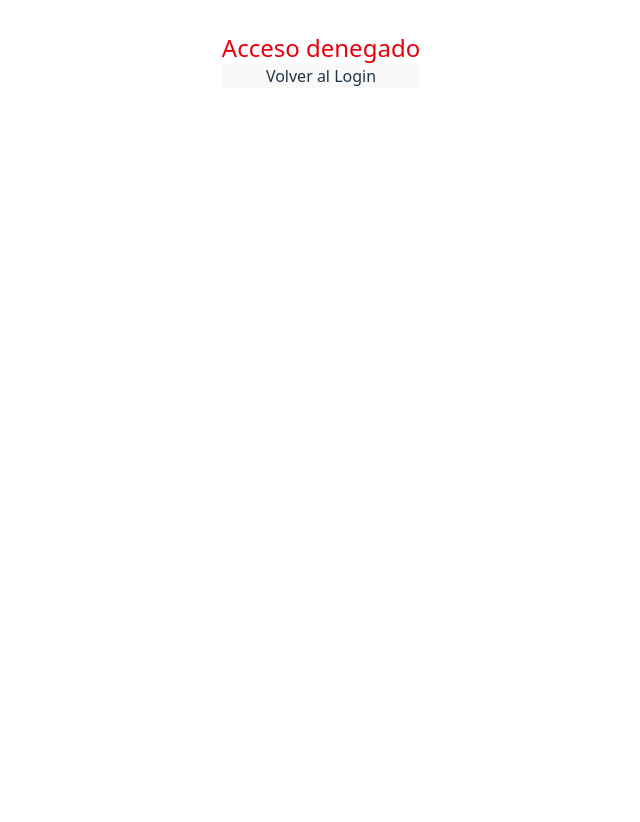
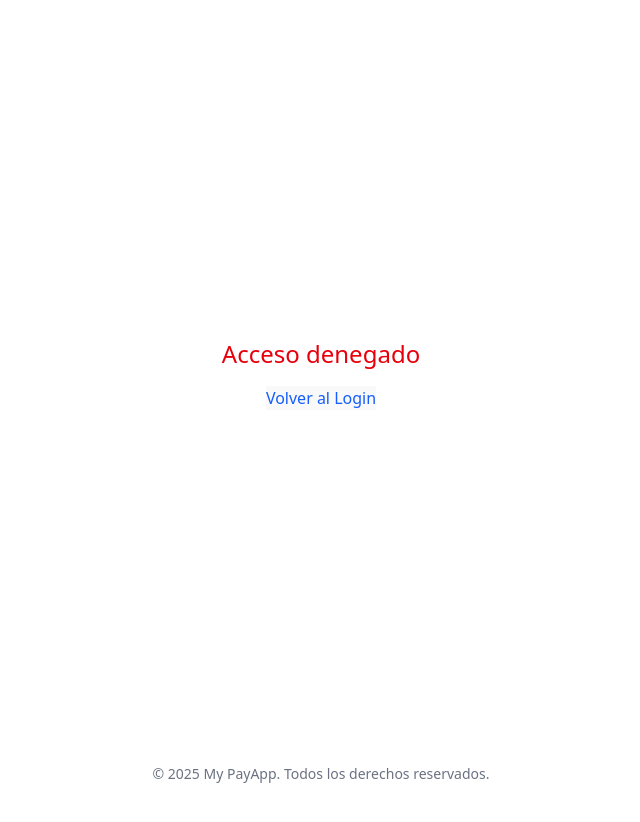
Before and after one commit to GonzaloJacq/payapp, a React (Vite) app: page / in a window 1280 px wide. Shown: the top 822 px of the page, without its empty margins (319-959 px from the left). After the commit the page ends 800 px from the top, so only its background shows below. Built offline with nearby package versions, Linux system fonts and the light colour scheme.

Commit message:
fix: center login y deniedAccesPage

```diff
--- a/src/features/components/deniedAccess.tsx
+++ b/src/features/components/deniedAccess.tsx
@@ -1,5 +1,6 @@
 import { useNavigate } from "react-router";
 import { Body } from "./body";
+import Footer from "../../footer";
 
 export default function DeniedAcces() {
   const navigate = useNavigate();
@@ -9,16 +10,19 @@ export default function DeniedAcces() {
   };
 
   return (
+    <div className="min-h-screen flex flex-col">
       <Body>
-      <div className="min-h-screen flex flex-col p-4">
-        <h1 className="text-2xl text-red-600">Acceso denegado</h1>
+        <div className="flex flex-1 flex-col items-center justify-center text-center p-4">
+          <h1 className="text-2xl text-red-600 mb-4">Acceso denegado</h1>
           <button
             onClick={handleRedirect}
-          className="cursor-pointer hover:text-blue-500 transition"
+            className="cursor-pointer text-blue-600 hover:underline transition"
           >
             Volver al Login
           </button>
         </div>
       </Body>
+      <Footer />
+    </div>
   );
 }
--- a/src/pages/login.tsx
+++ b/src/pages/login.tsx
@@ -4,6 +4,7 @@ import { useForm } from "react-hook-form";
 import { useNavigate } from "react-router";
 import { useAuthStore } from "../features/store/user.store";
 import { useShallow } from "zustand/shallow";
+import Footer from "../footer";
 type FormInputs = {
   user: string;
   password: string;
@@ -28,13 +29,18 @@ export default function Login() {
   };
 
   return (
+    <div className="min-h-screen flex flex-col">
       <Body>
-      <div className="flex flex-col gap-4">
+        <div className="flex-1 flex items-center justify-center p-4">
+          <div className="flex flex-col gap-4 max-w-md w-full">
             <div className="flex justify-center items-center">
               <img src={moneyLogo} className="h-32 w-32 " alt="React logo" />
             </div>
             <h1 className="text-5xl">My Payapp</h1>
-        <form onSubmit={handleSubmit(onSubmit)} className="gap-4 flex flex-col">
+            <form
+              onSubmit={handleSubmit(onSubmit)}
+              className="gap-4 flex flex-col"
+            >
               <div>
                 <input
                   className="w-full p-2 border rounded"
@@ -89,6 +95,9 @@ export default function Login() {
               </div>
             </form>
           </div>
+        </div>
       </Body>
+      <Footer />
+    </div>
   );
 }
```
Lines whose indentation alone changed are shown as unchanged.
